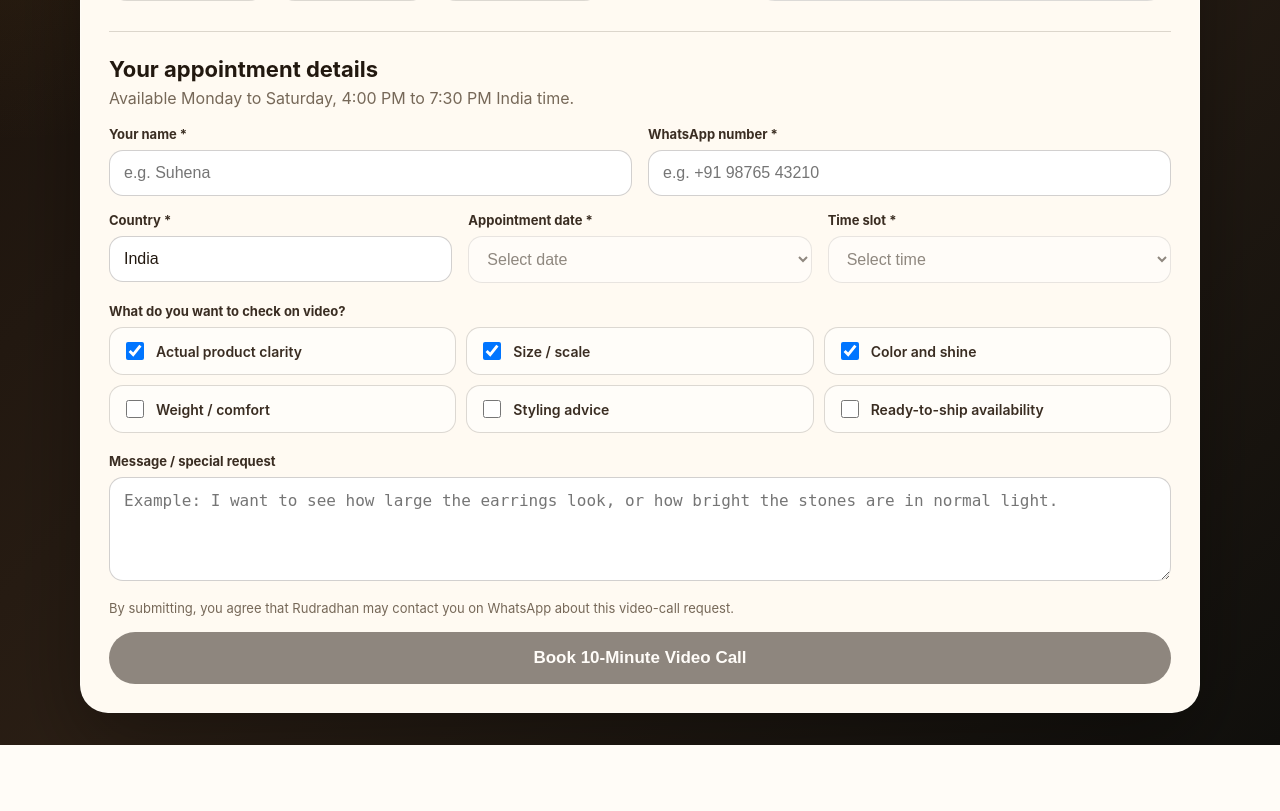
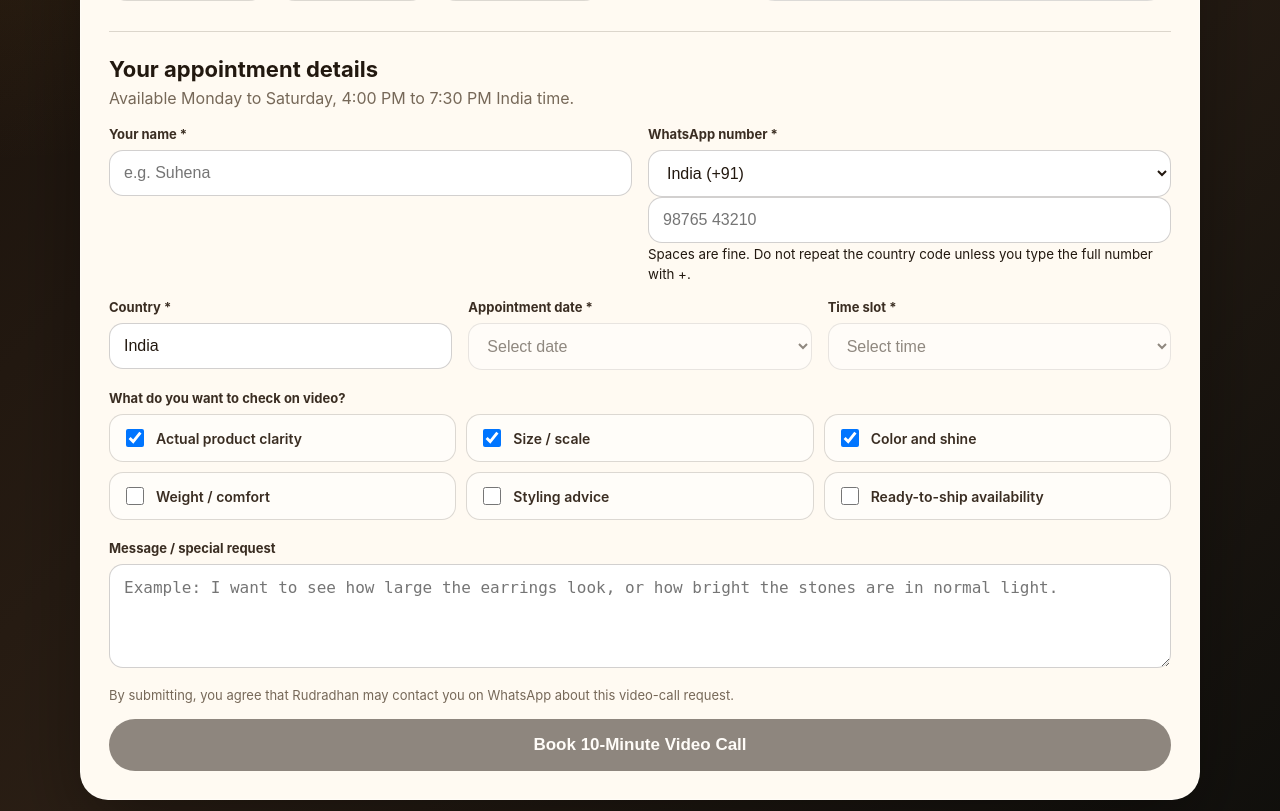
Before and after one commit to karanc21-ai/video, a Flask app: page /book in a window 1280 px wide. Shown: the part 408-1219 px from the top of the page. Before the commit the page ends 1153 px from the top, so only its background shows below. Run offline with Flask 3, Linux system fonts and the light colour scheme.

Commit message:
Update index.html

```diff
--- a/templates/index.html
+++ b/templates/index.html
@@ -105,7 +105,15 @@
           </label>
           <label>
             <span>WhatsApp number *</span>
-            <input type="tel" name="whatsapp" autocomplete="tel" required placeholder="e.g. +91 98765 43210">
+            <div class="phone-input-row">
+              <select name="country_code" class="country-code-select" aria-label="Country code" required>
+                {% for option in country_code_options %}
+                  <option value="{{ option.code }}" {% if option.code == default_country_code %}selected{% endif %}>{{ option.label }}</option>
+                {% endfor %}
+              </select>
+              <input type="tel" name="phone_number" autocomplete="tel-national" inputmode="tel" required placeholder="98765 43210">
+            </div>
+            <small class="input-help">Spaces are fine. Do not repeat the country code unless you type the full number with +.</small>
           </label>
         </div>
 
```
